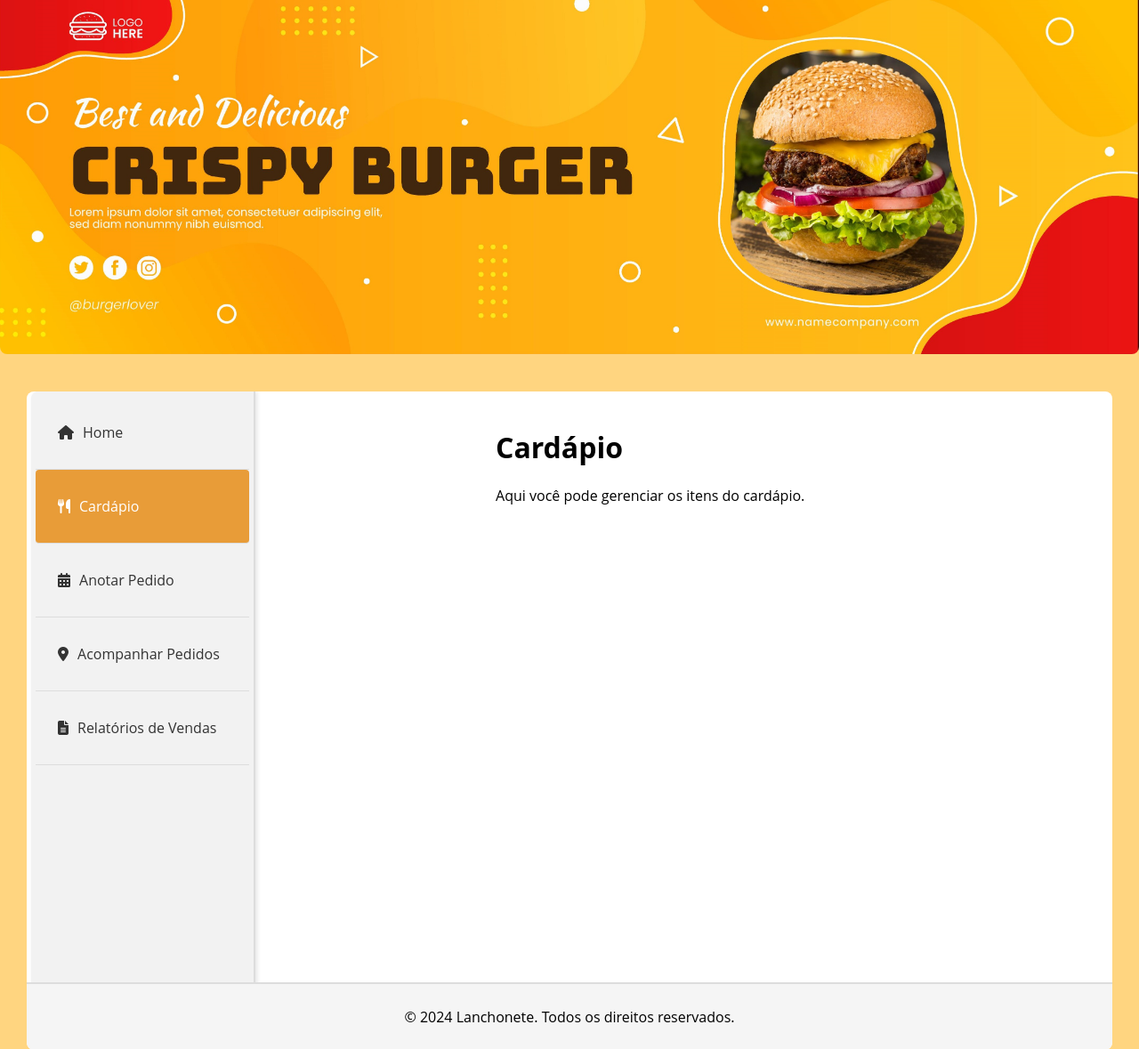
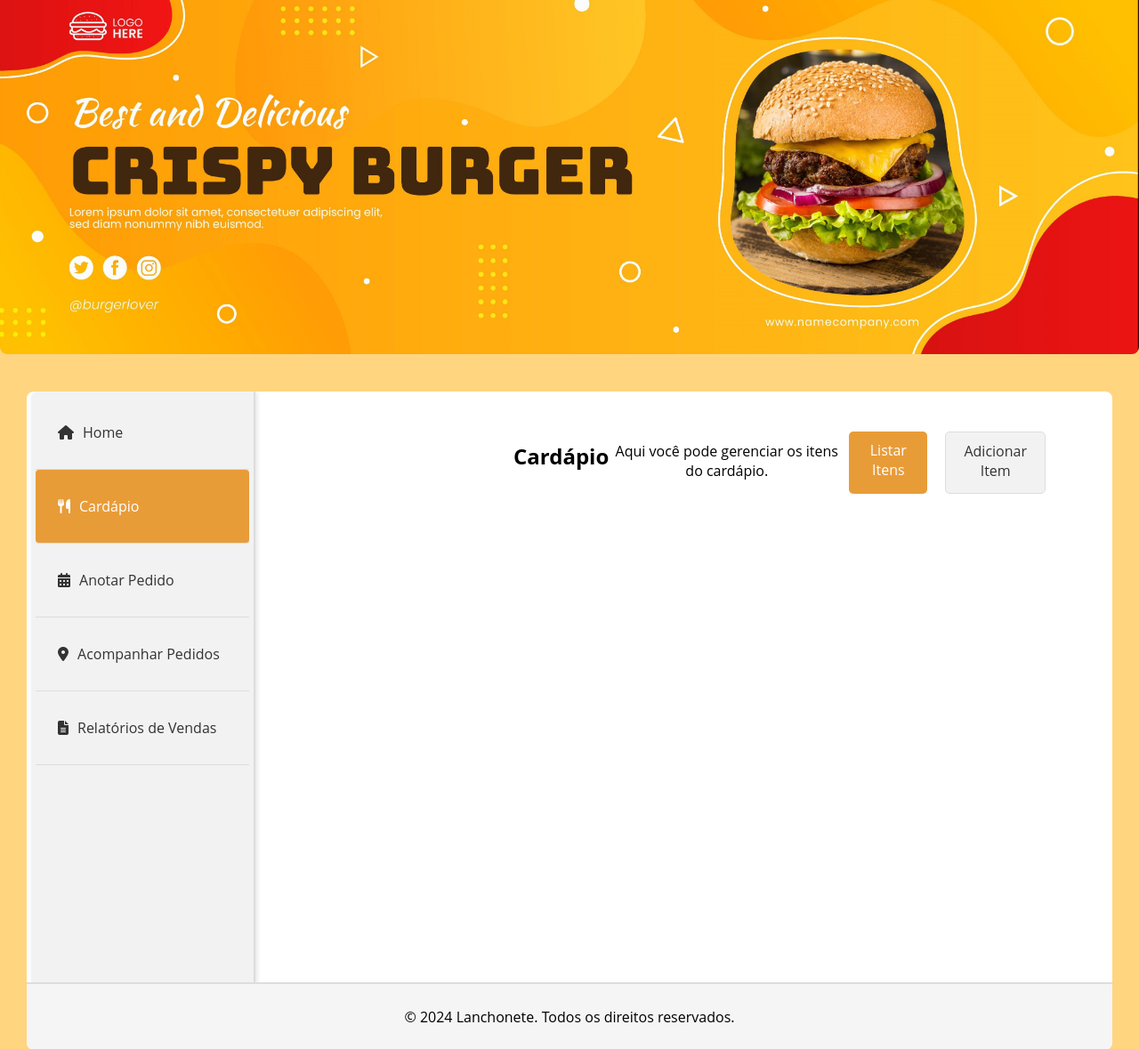
Before and after one commit to JMateusBarbosa/Lanchonete, a Flask app: page /cardapio in a window 1280 px wide. Shown: the top 1179 px of the page at 89% size. Run offline with Flask 3, Linux system fonts and the light colour scheme; some libraries are stand-ins or nearby versions.

Commit message:
estrutura das telas: Cardapio, adicionar e listagem

```diff
--- /dev/null
+++ b/app/static/css/cardapio.css
@@ -0,0 +1,109 @@
+/* Layout do cardápio */
+#cardapio-main-content {
+    padding: 20px;
+    max-width: 800px;
+    margin: 0 auto;
+    text-align: center; /* Centraliza os elementos no conteúdo principal */
+}
+
+#cardapio-title {
+    font-size: 24px;
+    margin-bottom: 10px;
+}
+
+#cardapio-description {
+    font-size: 16px;
+    margin-bottom: 20px;
+}
+
+/* Grupo de Botões */
+#cardapio-button-group {
+    display: flex;
+    justify-content: center; /* Centraliza os botões horizontalmente */
+    gap: 10px; /* Espaçamento entre os botões */
+}
+
+/* Botões */
+.btn {
+    display: inline-block;
+    padding: 10px 20px;
+    font-size: 16px;
+    text-align: center;
+    text-decoration: none;
+    border-radius: 5px;
+    margin: 5px;
+    cursor: pointer;
+    transition: background-color 0.3s, color 0.3s;
+}
+
+.btn-primary {
+    background-color: #e89c38;
+    color: white;
+    border: none;
+}
+
+.btn-primary:hover {
+    background-color: #d78a2a;
+}
+
+.btn-secondary {
+    background-color: #f2f2f2;
+    color: #333;
+    border: 1px solid #ddd;
+}
+
+.btn-secondary:hover {
+    background-color: #e0e0e0;
+}
+
+/* Tabela de Itens */
+#listagem-item-table {
+    width: 100%;
+    border-collapse: collapse;
+    margin-top: 20px;
+}
+
+#listagem-item-table th, #listagem-item-table td {
+    padding: 10px;
+    text-align: left;
+    border-bottom: 1px solid #ddd;
+}
+
+#listagem-item-table th {
+    background-color: #f2f2f2;
+}
+
+/* Formulário de Adição */
+#adicionar-form {
+    display: flex;
+    flex-direction: column;
+    max-width: 500px;
+    margin: 0 auto;
+}
+
+#adicionar-form label {
+    margin-top: 10px;
+    font-weight: bold;
+}
+
+#adicionar-form input {
+    padding: 10px;
+    border: 1px solid #ddd;
+    border-radius: 5px;
+    margin-top: 5px;
+}
+
+#adicionar-form button {
+    margin-top: 20px;
+    padding: 10px 20px;
+    font-size: 16px;
+    background-color: #e89c38;
+    color: white;
+    border: none;
+    border-radius: 5px;
+    cursor: pointer;
+}
+
+#adicionar-form button:hover {
+    background-color: #d78a2a;
+}
--- a/app/templates/cardapio.html
+++ /dev/null
@@ -1,9 +0,0 @@
-{% extends "layouts/base.html" %}
-
-{% block title %}Cardápio{% endblock %}
-
-{% block content %}
-<h1>Cardápio</h1>
-<p>Aqui você pode gerenciar os itens do cardápio.</p>
-<!-- Conteúdo adicional específico para o cardápio -->
-{% endblock %}
--- /dev/null
+++ b/app/templates/cardapio/cardapio.html
@@ -0,0 +1,19 @@
+{% extends "layouts/base.html" %}
+
+{% block title %}Cardápio{% endblock %}
+
+{% block additional_css %}
+<link rel="stylesheet" href="{{ url_for('static', filename='css/cardapio.css') }}">
+{% endblock %}
+
+{% block content %}
+<div class="main-content" id="cardapio-main-content">
+    <h1 id="cardapio-title">Cardápio</h1>
+    <p id="cardapio-description">Aqui você pode gerenciar os itens do cardápio.</p>
+
+    <div class="button-group" id="cardapio-button-group">
+        <a href="{{ url_for('main.listagem') }}" class="btn btn-primary">Listar Itens</a>
+        <a href="{{ url_for('main.adicionar') }}" class="btn btn-secondary">Adicionar Item</a>
+    </div>
+</div>
+{% endblock %}
--- a/app/templates/layouts/base.html
+++ b/app/templates/layouts/base.html
@@ -6,6 +6,7 @@
         <title>{% block title %}Lanchonete{% endblock %}</title>
         <link rel="stylesheet" href="{{ url_for('static', filename='css/base.css') }}">
         <link rel="stylesheet" href="https://cdnjs.cloudflare.com/ajax/libs/font-awesome/6.5.0/css/all.min.css">
+        {% block additional_css %}{% endblock %}
     </head>
 <body>
     <!-- Banner Superior -->
--- a/app/views/routes.py
+++ b/app/views/routes.py
@@ -9,7 +9,7 @@ def home():
 
 @bp.route('/cardapio')
 def cardapio():
-    return render_template('cardapio.html', active_page='cardapio')
+    return render_template('cardapio/cardapio.html', active_page='cardapio')
 
 @bp.route('/anotar_pedido')
 def anotar_pedido():
@@ -22,3 +22,13 @@ def acompanhar_pedidos():
 @bp.route('/relatorios_vendas')
 def relatorios_vendas():
     return render_template('relatorios_vendas.html', active_page='relatorios_vendas')
+
+#Telas do cardapio
+
+@bp.route('/cardapio/adicionar')
+def adicionar():
+    return render_template('cardapio/adicionar.html', active_page='cardapio')
+
+@bp.route('/cardapio/listagem')
+def listagem():
+    return render_template('cardapio/listagem.html', active_page='cardapio')
```
Also changed, not shown: app/static/css/styles.css (deleted, +0 -27 lines), app/templates/cardapio/adicionar.html (added, +23 -0 lines), app/templates/cardapio/listagem.html (added, +39 -0 lines).
